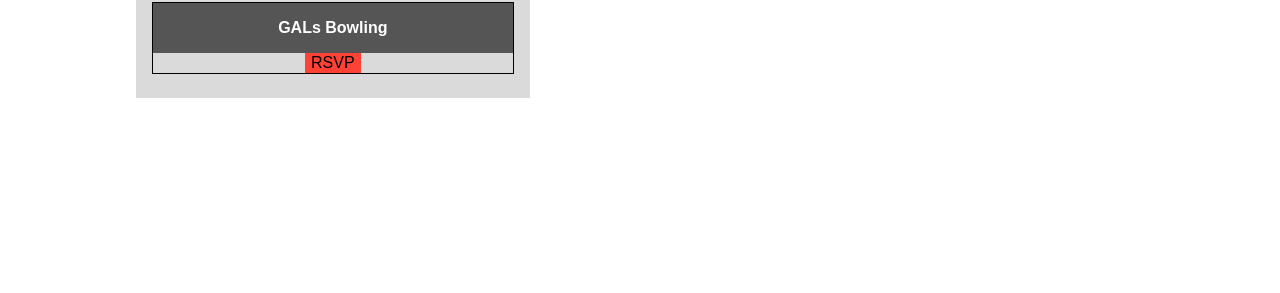
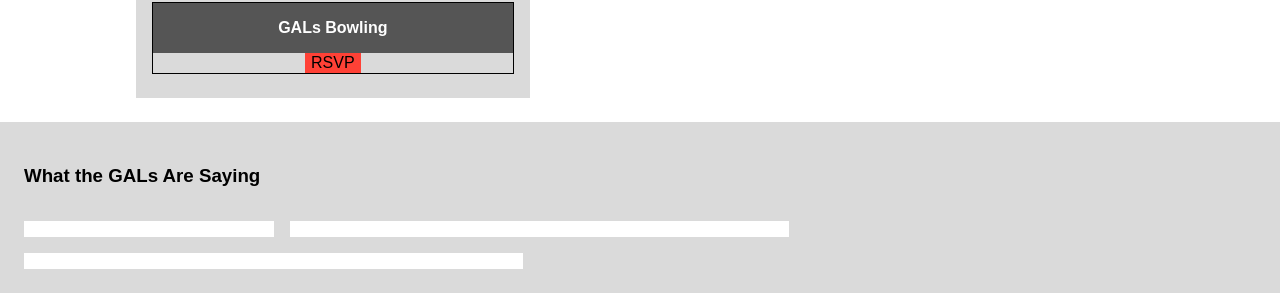
Before and after one commit to annarankin/gal_website, a website: page index.html in a window 1280 px wide. Shown: the part 799-1092 px from the top of the page. Before the commit the page ends 921 px from the top, so only its background shows below. Drawn offline with nearby package versions, Linux system fonts and the light colour scheme.

Commit message:
building skeleton - social media feeds section

```diff
--- a/css/style.css
+++ b/css/style.css
@@ -78,6 +78,24 @@ nav {
   border: none;
 
 }
+
+/*-----------------------------*/
+/*  Social Media Feeds Section  */
+/*-----------------------------*/
+
+.social-media-feeds {
+  background-color: #dadada;
+  padding: 1em;
+}
+
+.social-media-feeds #instagram-feed,
+.social-media-feeds #facebook-feed,
+.social-media-feeds #twitter-feed {
+  background-color: white;
+  margin: 0.5em
+}
+
+
 /*-----------------*/
 /*  Media Queries  */
 /*-----------------*/
--- a/index.html
+++ b/index.html
@@ -89,7 +89,25 @@
       </section>
     </div>
     <div class="pure-u-1">
+      <section class="social-media-feeds pure-g">
 
+        <div class="pure-u-1 padded">
+          <h3>What the GALs Are Saying</h3>
+        </div>
+        <!-- Instagram feed -->
+        <div class="pure-u-1 pure-u-md-1-5 padded" id="instagram-feed">
+
+        </div>
+        <!-- Facebook feed -->
+        <div class="pure-u-1 pure-u-md-2-5 padded" id="facebook-feed">
+
+        </div>
+        <!-- Twitter feed -->
+        <div class="pure-u-1 pure-u-md-2-5 padded" id="twitter-feed">
+
+        </div>
+
+      </section>
     </div>
   </div>
 </body>
```
